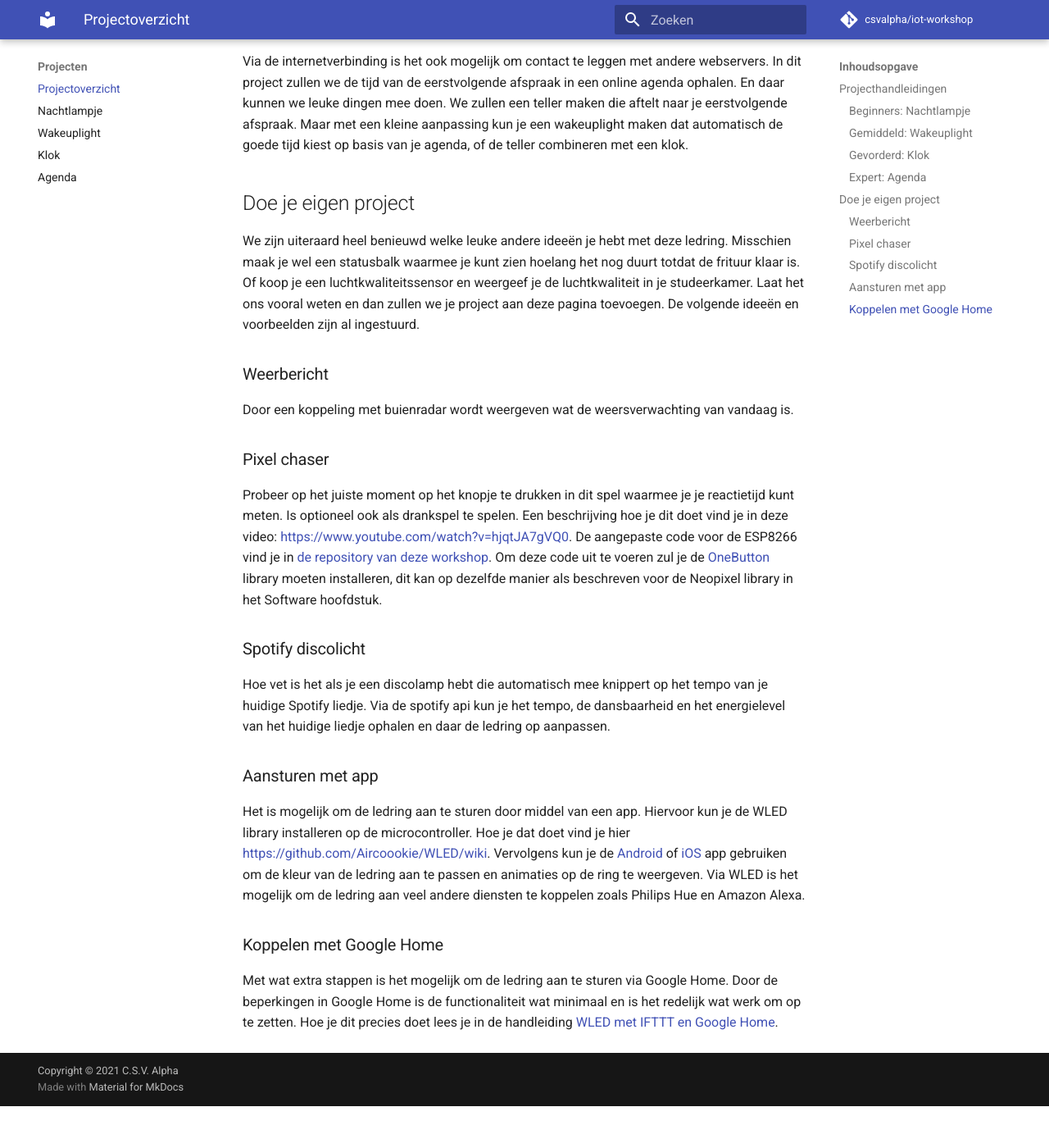
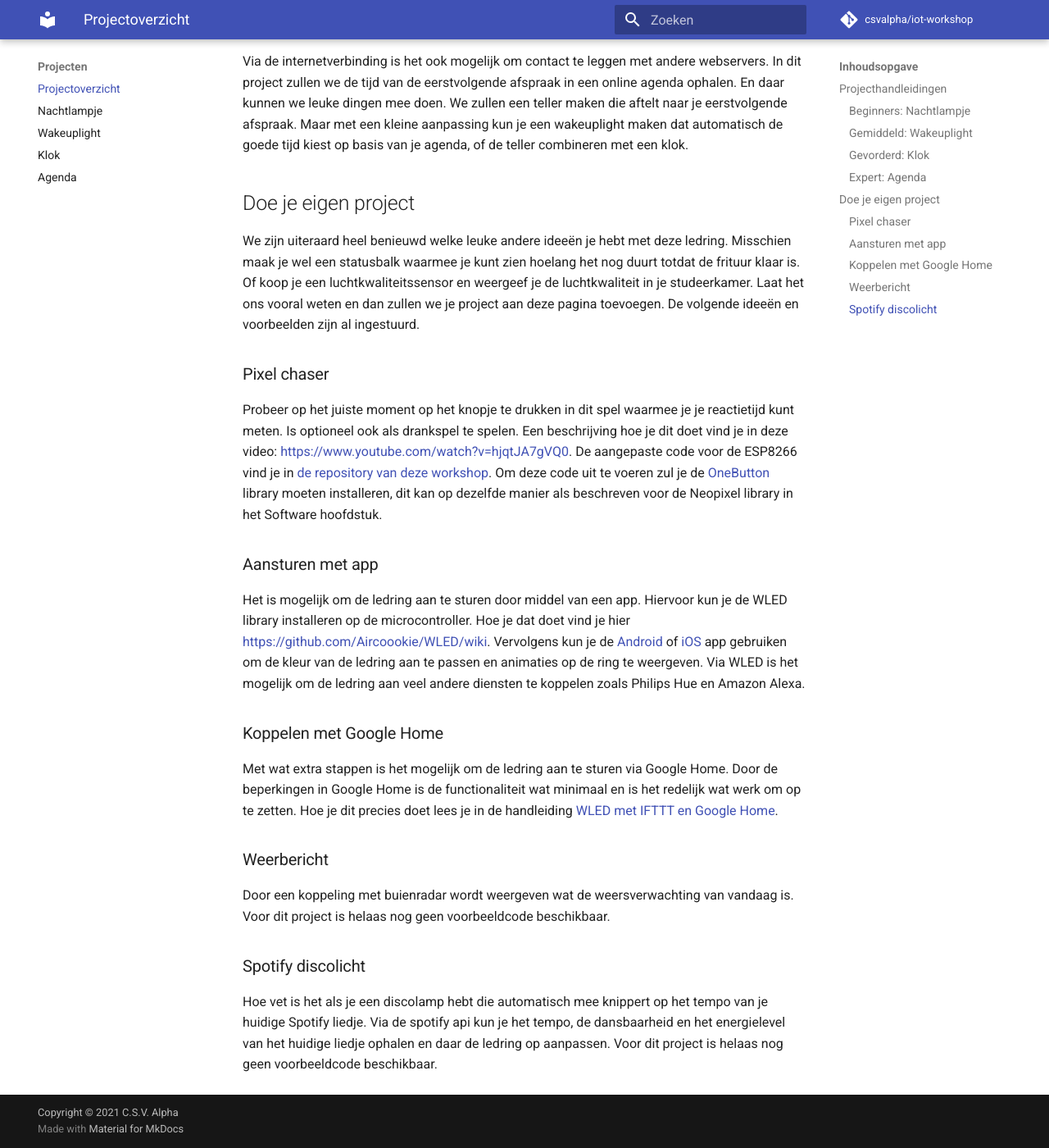
Before and after one commit to csvalpha/iot-workshop, an MkDocs documentation site: the page built from docs/projecten/index.md, in a window 1280 px wide and 1400 px high, scrolled down 978 px. Shown: the whole window at 82% size. Built offline with MkDocs 1.6.1 and Material for MkDocs 9.7.7, drawn with Linux system fonts in a browser that asks for light colours; comment, search, counter and statistics services are not loaded; before the commit the page ends 2327 px from its top, so only the background shows below that.

Commit message:
Update index.md

```diff
--- a/docs/projecten/index.md
+++ b/docs/projecten/index.md
@@ -19,17 +19,17 @@
 ## Doe je eigen project
 We zijn uiteraard heel benieuwd welke leuke andere ideeën je hebt met deze ledring. Misschien maak je wel een statusbalk waarmee je kunt zien hoelang het nog duurt totdat de frituur klaar is. Of koop je een luchtkwaliteitssensor en weergeef je de luchtkwaliteit in je studeerkamer. Laat het ons vooral weten en dan zullen we je project aan deze pagina toevoegen. De volgende ideeën en voorbeelden zijn al ingestuurd.
 
-### Weerbericht
-Door een koppeling met buienradar wordt weergeven wat de weersverwachting van vandaag is.
-
 ### Pixel chaser
 Probeer op het juiste moment op het knopje te drukken in dit spel waarmee je je reactietijd kunt meten. Is optioneel ook als drankspel te spelen. Een beschrijving hoe je dit doet vind je in deze video: [https://www.youtube.com/watch?v=hjqtJA7gVQ0](https://www.youtube.com/watch?v=hjqtJA7gVQ0). De aangepaste code voor de ESP8266 vind je in [de repository van deze workshop](https://github.com/csvalpha/iot-workshop/blob/master/src/pixelchaser/pixelchaser.ino). Om deze code uit te voeren zul je de [OneButton](https://github.com/mathertel/OneButton) library moeten installeren, dit kan op dezelfde manier als beschreven voor de Neopixel library in het Software hoofdstuk.
-
-### Spotify discolicht
-Hoe vet is het als je een discolamp hebt die automatisch mee knippert op het tempo van je huidige Spotify liedje. Via de spotify api kun je het tempo, de dansbaarheid en het energielevel van het huidige liedje ophalen en daar de ledring op aanpassen.
 
 ### Aansturen met app
 Het is mogelijk om de ledring aan te sturen door middel van een app. Hiervoor kun je de WLED library installeren op de microcontroller. Hoe je dat doet vind je hier [https://github.com/Aircoookie/WLED/wiki](https://github.com/Aircoookie/WLED/wiki). Vervolgens kun je de [Android](https://play.google.com/store/apps/details?id=com.aircoookie.WLED) of [iOS](https://apps.apple.com/us/app/wled/id1475695033) app gebruiken om de kleur van de ledring aan te passen en animaties op de ring te weergeven. Via WLED is het mogelijk om de ledring aan veel andere diensten te koppelen zoals Philips Hue en Amazon Alexa.
 
 ### Koppelen met Google Home
 Met wat extra stappen is het mogelijk om de ledring aan te sturen via Google Home. Door de beperkingen in Google Home is de functionaliteit wat minimaal en is het redelijk wat werk om op te zetten. Hoe je dit precies doet lees je in de handleiding [WLED met IFTTT en Google Home](https://www.instructables.com/WLED-on-ESP8266-IFTTT-Google-Assistant/).
+
+### Weerbericht
+Door een koppeling met buienradar wordt weergeven wat de weersverwachting van vandaag is. Voor dit project is helaas nog geen voorbeeldcode beschikbaar.
+
+### Spotify discolicht
+Hoe vet is het als je een discolamp hebt die automatisch mee knippert op het tempo van je huidige Spotify liedje. Via de spotify api kun je het tempo, de dansbaarheid en het energielevel van het huidige liedje ophalen en daar de ledring op aanpassen. Voor dit project is helaas nog geen voorbeeldcode beschikbaar.
```
